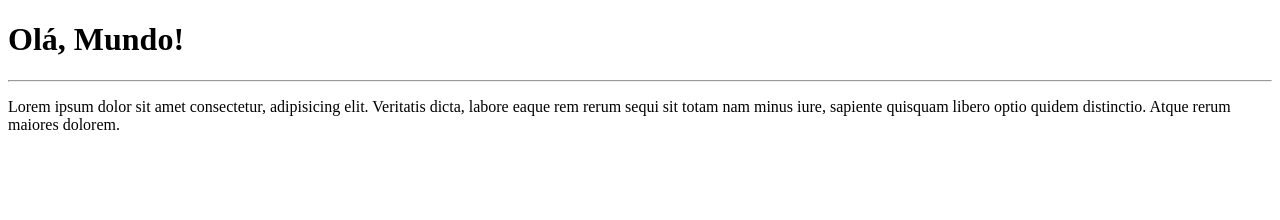
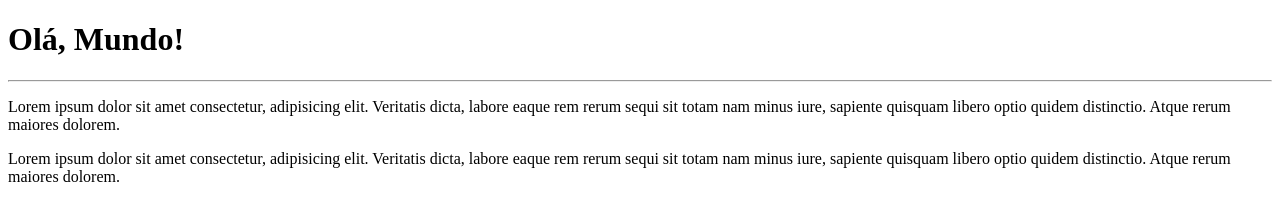
Before and after one commit to JoseAfonsoSerrao/Ola-Mundo, a plain HTML site: page site-exemplo/index.html in a window 1280 px wide. Drawn offline with Linux system fonts and the light colour scheme.

Commit message:
Adcionei um parágrafo.

```diff
--- a/site-exemplo/index.html
+++ b/site-exemplo/index.html
@@ -11,5 +11,8 @@
     <hr>
 
     <p>Lorem ipsum dolor sit amet consectetur, adipisicing elit. Veritatis dicta, labore eaque rem rerum sequi sit totam nam minus iure, sapiente quisquam libero optio quidem distinctio. Atque rerum maiores dolorem.</p>
+
+    <p>Lorem ipsum dolor sit amet consectetur, adipisicing elit. Veritatis dicta, labore eaque rem rerum sequi sit totam nam minus iure, sapiente quisquam libero optio quidem distinctio. Atque rerum maiores dolorem.</p>
+
 </body>
 </html>
```
